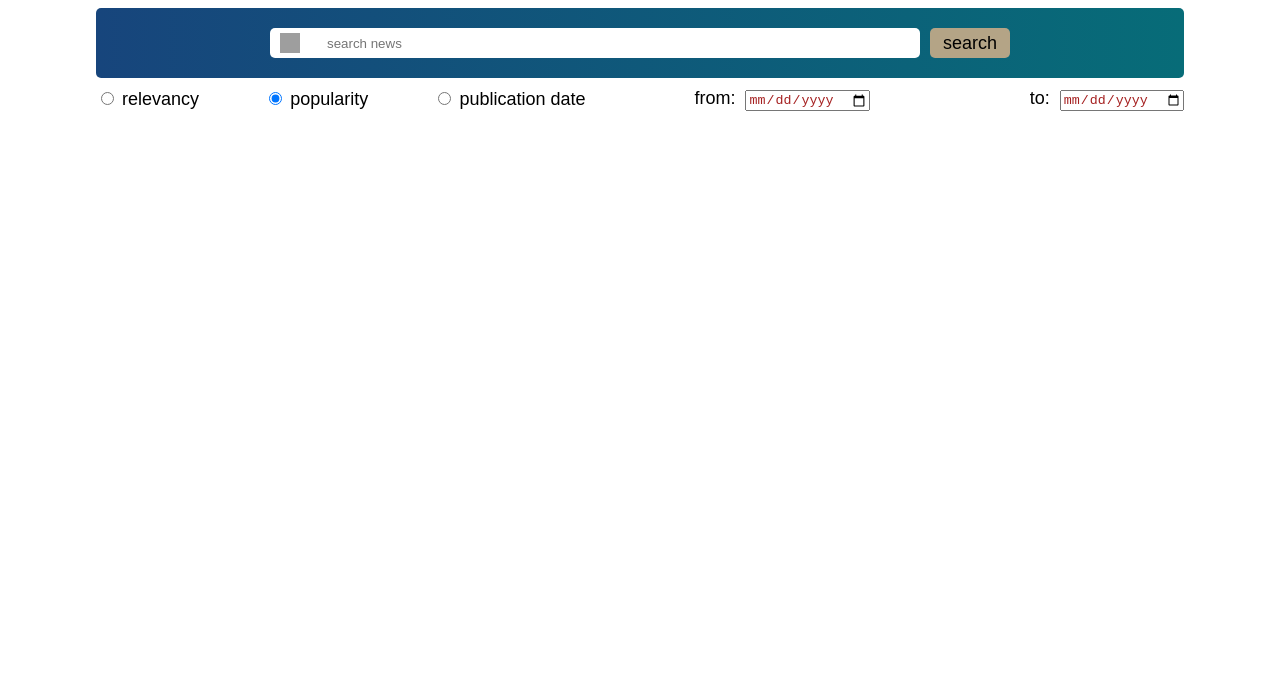
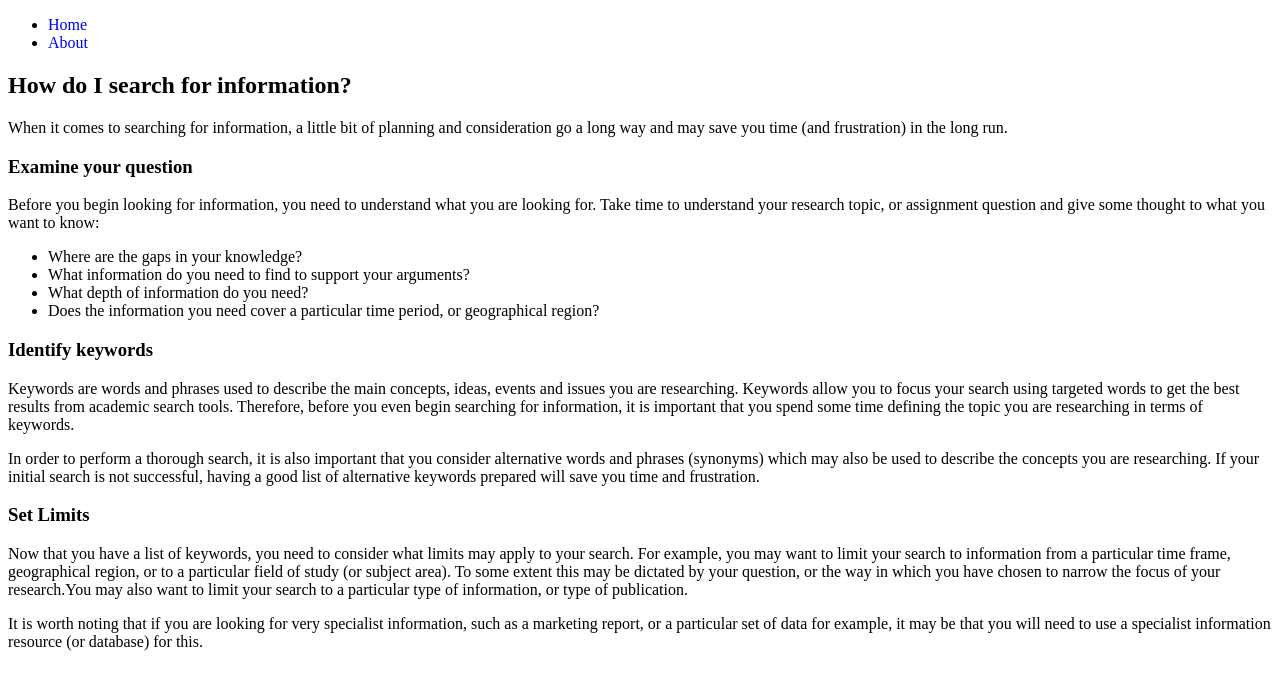
Before and after one commit to YuliyaBrui/react-projects, a React app: page /about in a window 1280 px wide. Shown: the top 690 px of the page. Built offline with nearby package versions, Linux system fonts and the light colour scheme; grey boxes are pictures that could not be loaded.

Commit message:
feat: implement routing

```diff
--- a/package.json
+++ b/package.json
@@ -14,7 +14,8 @@
     "@babel/runtime": "^7.15.3",
     "axios": "^0.21.1",
     "react": "^17.0.2",
-    "react-dom": "^17.0.2"
+    "react-dom": "^17.0.2",
+    "react-router-dom": "^5.2.0"
   },
   "devDependencies": {
     "@babel/core": "^7.15.0",
@@ -24,6 +25,7 @@
     "@babel/preset-typescript": "^7.15.0",
     "@types/react": "^17.0.16",
     "@types/react-dom": "^17.0.9",
+    "@types/react-router-dom": "^5.1.8",
     "@typescript-eslint/eslint-plugin": "^4.29.1",
     "@typescript-eslint/parser": "^4.29.1",
     "babel-loader": "^8.2.2",
--- a/src/App.tsx
+++ b/src/App.tsx
@@ -1,11 +1,36 @@
 import React from 'react'
-
+import { BrowserRouter as Router, Switch, Route, Link } from 'react-router-dom'
+import { NotFound } from './components/NotFound'
+import { PageAbout } from './components/pageAbout'
 import { SearchBar } from './searchBar/SearchBar'
 
 export function App() {
   return (
-    <div className="App">
-      <SearchBar />
-    </div>
+    <Router>
+      <div className="App">
+        <header>
+          <nav>
+            <ul>
+              <li>
+                <Link to="/">Home</Link>
+              </li>
+              <li>
+                <Link to="/about">About</Link>
+              </li>
+            </ul>
+          </nav>
+        </header>
+        <section>
+          <Switch>
+            <Route exact path="/" component={SearchBar} />
+            <Route exact path="/about/" component={PageAbout} />
+            <Route path="/details/:id">
+              <PageAbout />
+            </Route>
+            <Route path="/*" component={NotFound} />
+          </Switch>
+        </section>
+      </div>
+    </Router>
   )
 }
--- /dev/null
+++ b/src/components/NotFound.tsx
@@ -0,0 +1,9 @@
+import React from 'react'
+
+export const NotFound = () => (
+  <div>
+    <h2>Ooops...</h2>
+    <p>Sorry, we can`t find that page</p>
+    <img src="../assets/images/404.png" alt="404" />
+  </div>
+)
--- /dev/null
+++ b/src/components/pageAbout.tsx
@@ -0,0 +1,68 @@
+import React from 'react'
+
+export const PageAbout = () => (
+  <article className="PageAbout">
+    <h2>How do I search for information?</h2>
+    <span>
+      When it comes to searching for information, a little bit of planning and
+      consideration go a long way and may save you time (and frustration) in the
+      long run.
+    </span>
+    <section>
+      <h3>Examine your question</h3>
+      <p>
+        Before you begin looking for information, you need to understand what
+        you are looking for. Take time to understand your research topic, or
+        assignment question and give some thought to what you want to know:
+      </p>
+      <ul>
+        <li>Where are the gaps in your knowledge?</li>
+        <li>
+          What information do you need to find to support your arguments?{' '}
+        </li>
+        <li>What depth of information do you need? </li>
+        <li>
+          Does the information you need cover a particular time period, or
+          geographical region?
+        </li>
+      </ul>
+    </section>
+    <section>
+      <h3>Identify keywords</h3>
+      <p>
+        Keywords are words and phrases used to describe the main concepts,
+        ideas, events and issues you are researching. Keywords allow you to
+        focus your search using targeted words to get the best results from
+        academic search tools. Therefore, before you even begin searching for
+        information, it is important that you spend some time defining the topic
+        you are researching in terms of keywords.
+      </p>
+      <p>
+        In order to perform a thorough search, it is also important that you
+        consider alternative words and phrases (synonyms) which may also be used
+        to describe the concepts you are researching. If your initial search is
+        not successful, having a good list of alternative keywords prepared will
+        save you time and frustration.
+      </p>
+    </section>
+    <section>
+      <h3>Set Limits</h3>
+      <p>
+        Now that you have a list of keywords, you need to consider what limits
+        may apply to your search. For example, you may want to limit your search
+        to information from a particular time frame, geographical region, or to
+        a particular field of study (or subject area). To some extent this may
+        be dictated by your question, or the way in which you have chosen to
+        narrow the focus of your research.You may also want to limit your search
+        to a particular type of information, or type of publication.{' '}
+      </p>
+      <p>
+        {' '}
+        It is worth noting that if you are looking for very specialist
+        information, such as a marketing report, or a particular set of data for
+        example, it may be that you will need to use a specialist information
+        resource (or database) for this.
+      </p>
+    </section>
+  </article>
+)
--- a/src/index.html
+++ b/src/index.html
@@ -4,7 +4,7 @@
     <meta charset="UTF-8" />
     <meta http-equiv="X-UA-Compatible" content="IE=edge" />
     <meta name="viewport" content="width=device-width, initial-scale=1.0" />
-    <title>react-API</title>
+    <title>react-router</title>
   </head>
   <body>
     <div id="root"></div>
--- a/src/services/api.ts
+++ b/src/services/api.ts
@@ -5,4 +5,3 @@ const instance = axios.create({
   timeout: 5000,
 })
 export default instance
-/* https://newsapi.org/v2/everything?q=Apple&from=2021-08-23&sortBy=popularity&apiKey=d8c57ddb550940de83ebef3b893baa3d */
--- a/webpack/webpack.common.js
+++ b/webpack/webpack.common.js
@@ -41,11 +41,12 @@ module.exports = {
     path: path.resolve(__dirname, '..', './build'),
     filename: 'bundle.js',
     assetModuleFilename: 'assets/images/[hash][ext]',
+    publicPath: '/',
   },
   plugins: [
     new MiniCssExtractPlugin({ filename: '[name].[contenthash].css' }),
     new HtmlWebpackPlugin({
-      title: 'React_API',
+      title: 'React_router',
       template: path.resolve(__dirname, '..', './src/index.html'),
     }),
     new CopyPlugin({
--- a/webpack/webpack.dev.js
+++ b/webpack/webpack.dev.js
@@ -1,15 +1,17 @@
-const webpack = require("webpack");
+const webpack = require('webpack')
 
 module.exports = {
-  mode: "development",
-  devtool: "cheap-module-source-map",
+  mode: 'development',
+  devtool: 'cheap-module-source-map',
   devServer: {
     hot: true,
     open: true,
+    port: 3000,
+    historyApiFallback: true,
   },
   plugins: [
     new webpack.DefinePlugin({
-      "process.env.name": JSON.stringify("development"),
+      'process.env.name': JSON.stringify('development'),
     }),
   ],
-};
+}
```
Also changed, not shown: assets/images/404.png (added), 1 other file (tests, documents, lock files or other folders).
